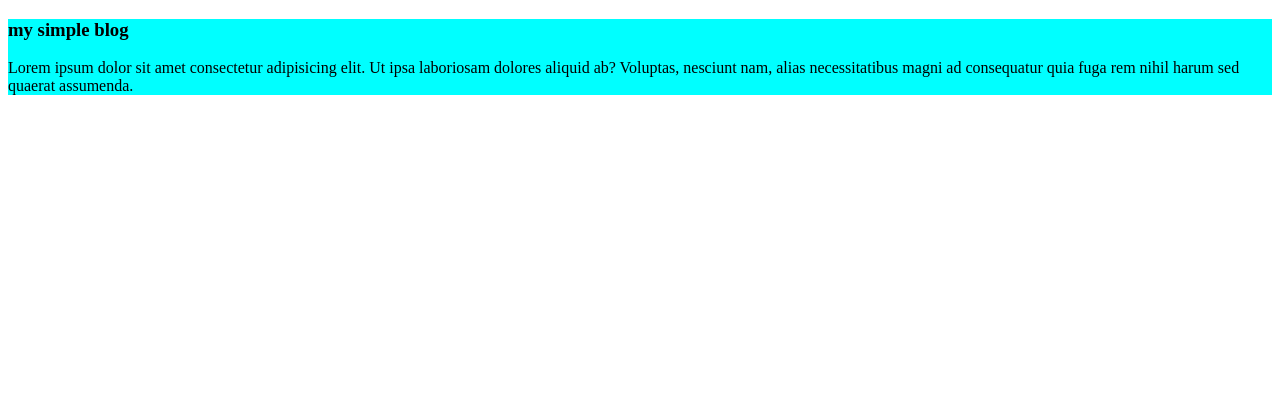
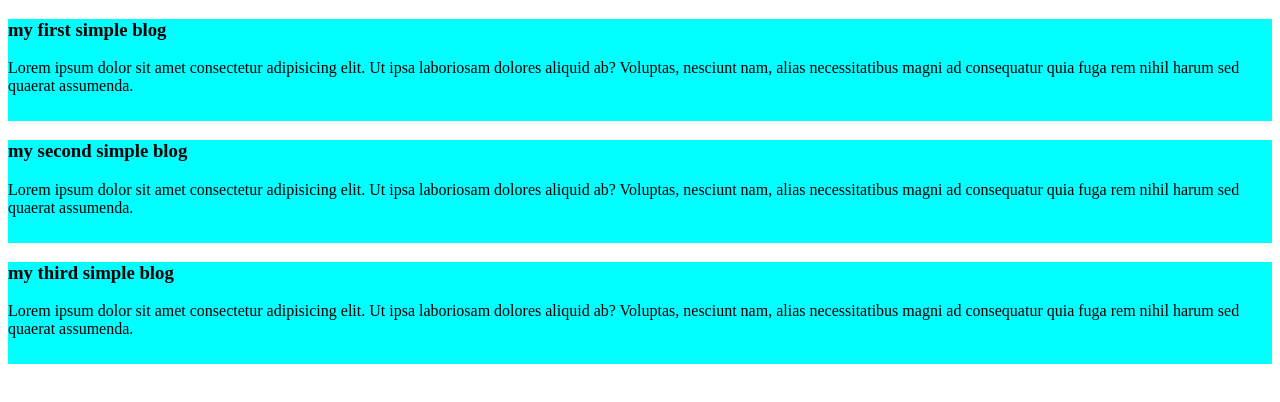
Before and after one commit to LONEWOLF372-G/MY-SIMPLE-WEBSITES, a plain HTML site: page index.html in a window 1280 px wide. Drawn offline with Linux system fonts and the light colour scheme.

Commit message:
add the second and third blog

```diff
--- a/Style/blog.css
+++ b/Style/blog.css
@@ -1,3 +1,5 @@
 div{
     background-color: aqua;
+    padding-bottom: 10px;
+    margin-bottom: 10px;
 }
--- a/index.html
+++ b/index.html
@@ -8,7 +8,15 @@
 </head>
 <body>
     <div>
-        <h3>my simple blog</h3>
+        <h3>my first simple blog</h3>
+        <p>Lorem ipsum dolor sit amet consectetur adipisicing elit. Ut ipsa laboriosam dolores aliquid ab? Voluptas, nesciunt nam, alias necessitatibus magni ad consequatur quia fuga rem nihil harum sed quaerat assumenda.</p>
+    </div>
+    <div>
+        <h3>my second simple blog</h3>
+        <p>Lorem ipsum dolor sit amet consectetur adipisicing elit. Ut ipsa laboriosam dolores aliquid ab? Voluptas, nesciunt nam, alias necessitatibus magni ad consequatur quia fuga rem nihil harum sed quaerat assumenda.</p>
+    </div>
+    <div>
+        <h3>my third simple blog</h3>
         <p>Lorem ipsum dolor sit amet consectetur adipisicing elit. Ut ipsa laboriosam dolores aliquid ab? Voluptas, nesciunt nam, alias necessitatibus magni ad consequatur quia fuga rem nihil harum sed quaerat assumenda.</p>
     </div>
 
```
